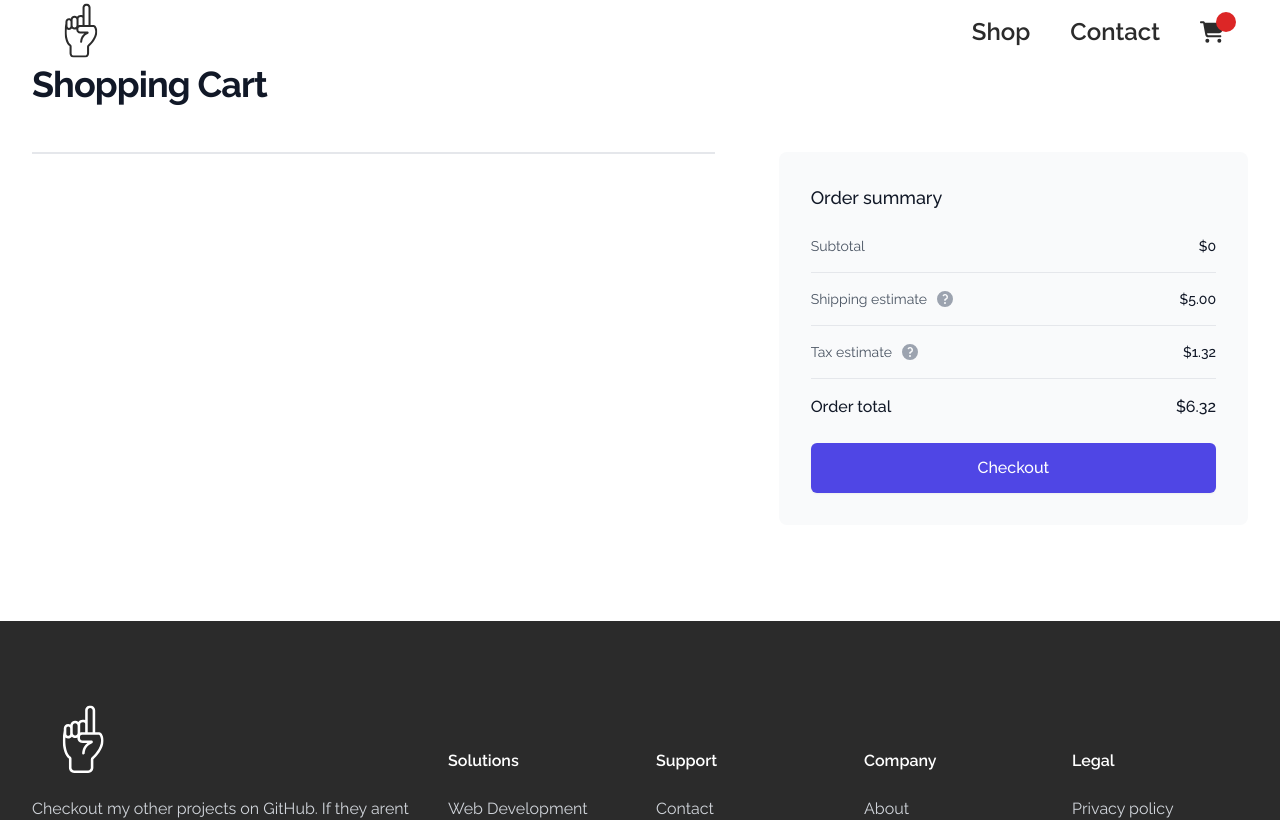
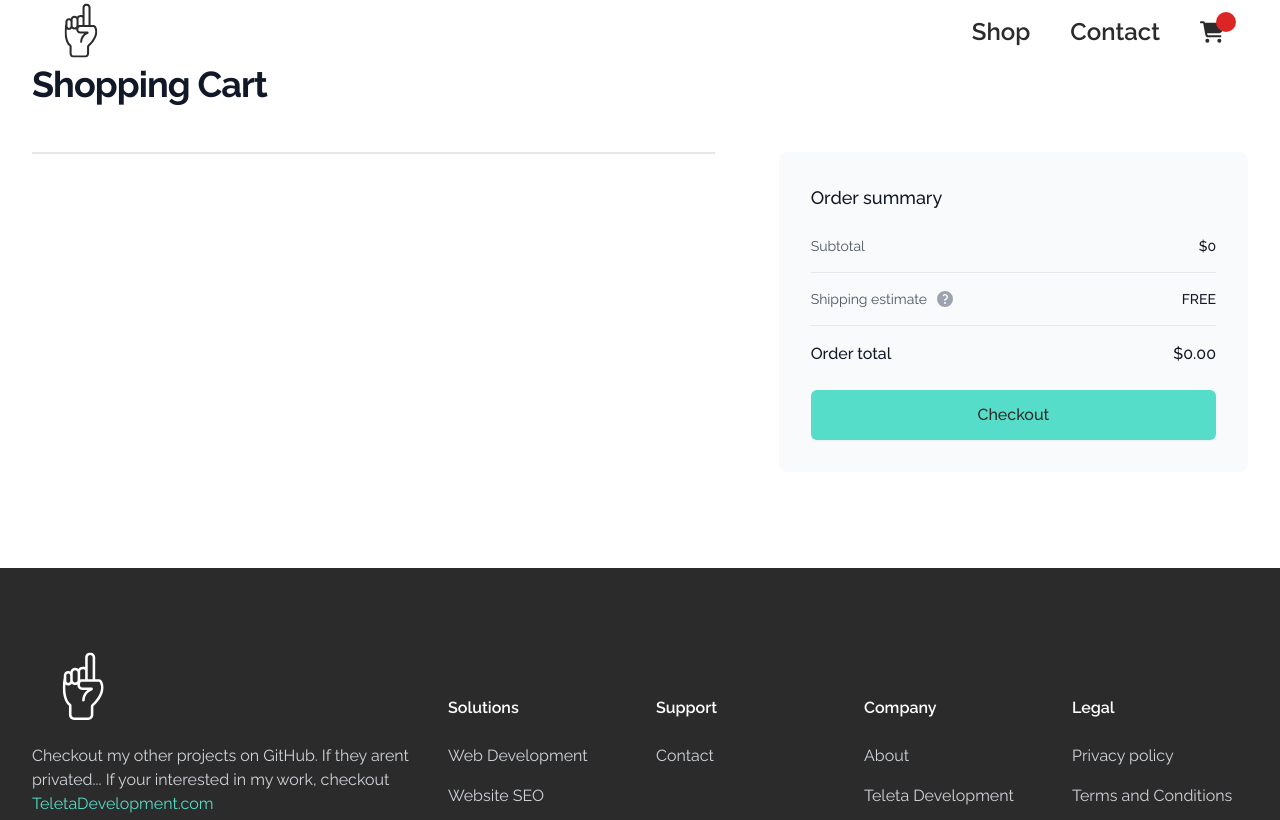
Before and after one commit to eteen12/one-charger, a Next.js app: page /cart in a window 1280 px wide. Shown: the top 820 px of the page. Built offline with nearby package versions, Linux system fonts and the light colour scheme; a web font is replaced by a local one; what tailwind-hamburgers would draw is missing.

Commit message:
shopping cart updateCart added into cart/page and into cart

```diff
--- a/src/app/cart/page.jsx
+++ b/src/app/cart/page.jsx
@@ -10,7 +10,7 @@ import {
 } from "@heroicons/react/20/solid";
 
 export default function Page() {
-  const { cartItems, removeFromCart } = useContext(CartContext);
+  const { cartItems, removeFromCart, updateQuantity } = useContext(CartContext);
   return (
     <div className="bg-white">
       <div className="mx-auto max-w-2xl px-4 pb-24 pt-16 sm:px-6 lg:max-w-7xl lg:px-8">
@@ -46,7 +46,7 @@ export default function Page() {
                               href={item.href}
                               className="font-medium text-gray-700 hover:text-gray-800"
                             >
-                              {item.name}
+                              A charger
                             </a>
                           </h3>
                         </div>
@@ -66,16 +66,16 @@ export default function Page() {
                           id={`quantity-${idx}`}
                           name={`quantity-${idx}`}
                           className="max-w-full rounded-md border border-gray-300 py-1.5 text-left text-base font-medium leading-5 text-gray-700 shadow-sm focus:border-indigo-500 focus:outline-none focus:ring-1 focus:ring-indigo-500 sm:text-sm"
-                          defaultValue={item.quantity}
+                          value={item.quantity}
+                          onChange={(e) =>
+                            updateQuantity(item.id, parseInt(e.target.value))
+                          }
                         >
-                          <option value={1}>1</option>
-                          <option value={2}>2</option>
-                          <option value={3}>3</option>
-                          <option value={4}>4</option>
-                          <option value={5}>5</option>
-                          <option value={6}>6</option>
-                          <option value={7}>7</option>
-                          <option value={8}>8</option>
+                          {[...Array(10).keys()].map((num) => (
+                            <option key={num + 1} value={num + 1}>
+                              {num + 1}
+                            </option>
+                          ))}
                         </select>
 
                         <div className="absolute right-0 top-0">
@@ -143,40 +143,21 @@ export default function Page() {
                     />
                   </a>
                 </dt>
-                <dd className="text-sm font-medium text-gray-900">$5.00</dd>
+                <dd className="text-sm font-medium text-gray-900">FREE</dd>
               </div>
-              <div className="flex items-center justify-between border-t border-gray-200 pt-4">
-                <dt className="flex text-sm text-gray-600">
-                  <span>Tax estimate</span>
-                  <a
-                    href="#"
-                    className="ml-2 flex-shrink-0 text-gray-400 hover:text-gray-500"
-                  >
-                    <span className="sr-only">
-                      Learn more about how tax is calculated
-                    </span>
-                    <QuestionMarkCircleIcon
-                      aria-hidden="true"
-                      className="h-5 w-5"
-                    />
-                  </a>
-                </dt>
-                <dd className="text-sm font-medium text-gray-900">$1.32</dd>
-              </div>
+
               <div className="flex items-center justify-between border-t border-gray-200 pt-4">
                 <dt className="text-base font-medium text-gray-900">
                   Order total
                 </dt>
                 <dd className="text-base font-medium text-gray-900">
                   $
-                  {(
-                    cartItems.reduce(
+                  {cartItems
+                    .reduce(
                       (total, item) => total + item.quantity * item.price,
                       0
-                    ) +
-                    5 +
-                    1.32
-                  ).toFixed(2)}
+                    )
+                    .toFixed(2)}
                 </dd>
               </div>
             </dl>
@@ -184,7 +165,7 @@ export default function Page() {
             <div className="mt-6">
               <button
                 type="submit"
-                className="w-full rounded-md border border-transparent bg-indigo-600 px-4 py-3 text-base font-medium text-white shadow-sm hover:bg-indigo-700 focus:outline-none focus:ring-2 focus:ring-indigo-500 focus:ring-offset-2 focus:ring-offset-gray-50"
+                className="w-full rounded-md border border-transparent blueBg px-4 py-3 text-base font-medium darkText shadow-sm "
               >
                 Checkout
               </button>
--- a/src/components/sections/productView.jsx
+++ b/src/components/sections/productView.jsx
@@ -94,7 +94,7 @@ export default function ProductView() {
                 <button
                   type="button"
                   onClick={handleAddToCart}
-                  className="flex w-full items-center justify-center rounded-md border border-transparent blueBg px-8 py-3 text-base font-medium text-white"
+                  className="flex w-full items-center justify-center rounded-md border border-transparent blueBg px-8 py-3 text-base font-medium darktext"
                 >
                   Add to cart
                 </button>
--- a/src/components/server/productViewServer.jsx
+++ b/src/components/server/productViewServer.jsx
@@ -48,7 +48,9 @@ export default function ProductViewServer() {
         </h2>
 
         <div className="flex items-center">
-          <p className="text-lg sm:text-xl ralewayRegular">{product.price}</p>
+          <p className="text-lg sm:text-xl ralewayRegular">
+            {`$${product.price}`}
+          </p>
 
           <div className="ml-4 border-l border-gray-300 pl-4">
             <h2 className="sr-only">Reviews</h2>
--- a/src/context/cart.jsx
+++ b/src/context/cart.jsx
@@ -17,27 +17,30 @@ const CartProvider = ({ children }) => {
   const addToCart = (item, selectedAmount) => {
     setCartItems((prevItems) => {
       const existingItemIndex = prevItems.findIndex((i) => i.id === item.id);
-
       if (existingItemIndex > -1) {
-        // If the item already exists in the cart, update its quantity
         return prevItems.map((currentItem, index) => {
           if (index === existingItemIndex) {
-            // Increment quantity based on the selected amount
             return {
               ...currentItem,
               quantity: currentItem.quantity + selectedAmount.quantity,
             };
           }
-          return currentItem; // Keep other items unchanged
+          return currentItem;
         });
       }
-
-      // If the item does not exist in the cart, add it with the selected quantity
       return [...prevItems, { ...item, quantity: selectedAmount.quantity }];
     });
   };
+
   const removeFromCart = (itemId) => {
     setCartItems((prevItems) => prevItems.filter((item) => item.id !== itemId));
+  };
+  const updateQuantity = (id, newQuantity) => {
+    setCartItems((prevItems) =>
+      prevItems.map((item) =>
+        item.id === id ? { ...item, quantity: newQuantity } : item
+      )
+    );
   };
 
   useEffect(() => {
@@ -50,6 +53,7 @@ const CartProvider = ({ children }) => {
         cartItems,
         addToCart,
         removeFromCart,
+        updateQuantity,
       }}
     >
       {children}
```
